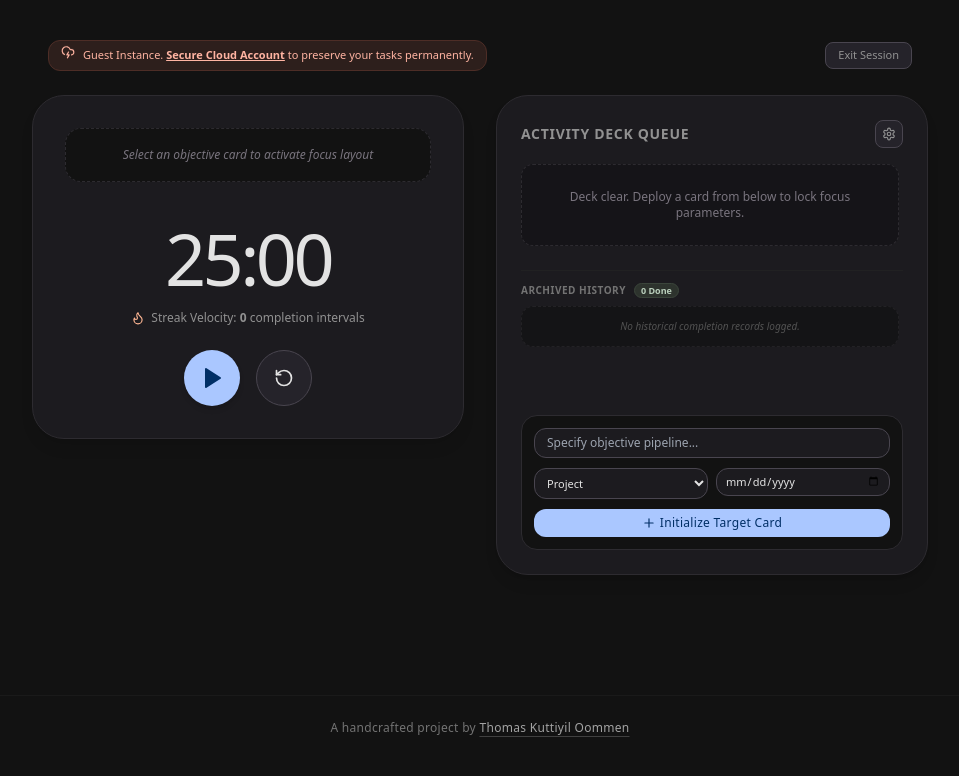
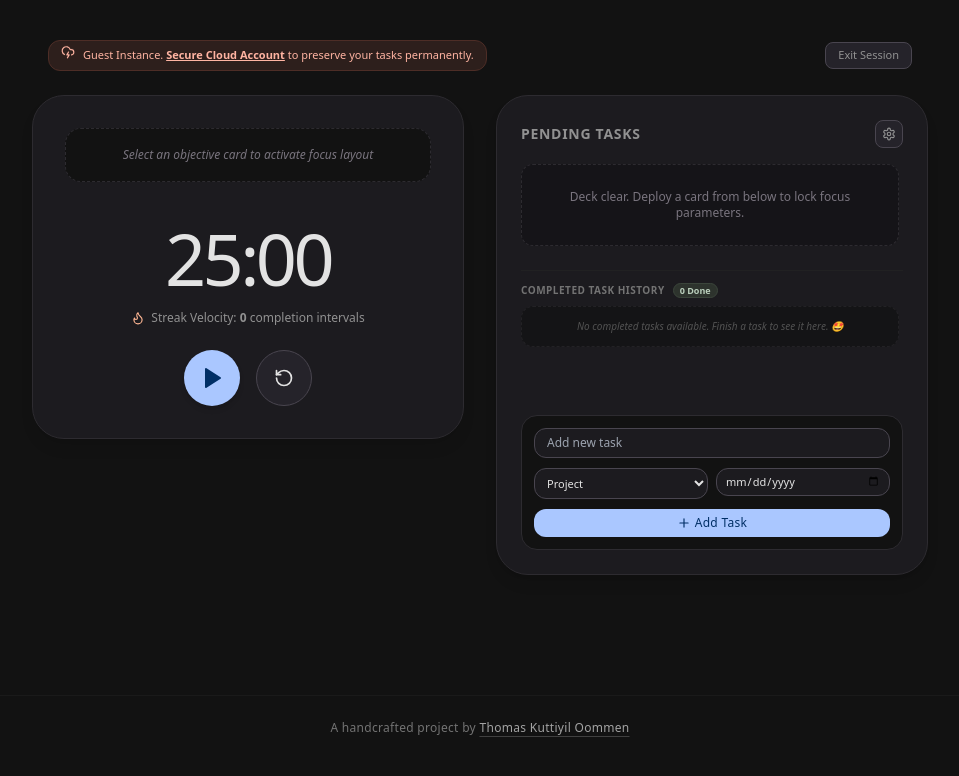
Before and after one commit to tharakanenator/timer, a React (Vite) app: page / in a window 1280 px wide. Both pictures are taken after a click on the button "Continue as Guest". Shown: the top 776 px of the page, without its empty margins (160-1119 px from the left). Built offline with nearby package versions, Linux system fonts and the light colour scheme.

Commit message:
Language updates

```diff
--- a/src/App.jsx
+++ b/src/App.jsx
@@ -458,7 +458,7 @@ export default function App() {
         <div className="bg-[#1c1b1f] border border-[#2d2b30] rounded-[32px] p-6 flex flex-col gap-4 shadow-lg min-h-[480px]">
           <div>
             <div className="flex justify-between items-center mb-4">
-              <h2 className="text-sm font-semibold tracking-wider text-[#919191] uppercase">Activity Deck Queue</h2>
+              <h2 className="text-sm font-semibold tracking-wider text-[#919191] uppercase">Pending Tasks</h2>
               <button onClick={() => setShowBucketSettings(!showBucketSettings)} className="p-1.5 rounded-lg bg-[#25232a] border border-[#49454f] text-[#919191] hover:text-[#e3e3e3] transition-colors">
                 <Settings className="h-3.5 w-3.5" />
               </button>
@@ -522,11 +522,11 @@ export default function App() {
           <div className="border-t border-neutral-800/60 pt-3 mt-2">
             <div className="flex justify-between items-center mb-2">
               <div className="flex items-center gap-2">
-                <span className="text-[10px] font-semibold tracking-wider text-neutral-500 uppercase">Archived History</span>
+                <span className="text-[10px] font-semibold tracking-wider text-neutral-500 uppercase">Completed Task History</span>
                 <span className="text-[9px] px-1.5 py-0.2 bg-[#2d332d] text-[#bacfbc] border border-[#3b453b] rounded-full font-bold">{completedTasks.length} Done</span>
               </div>
               {completedTasks.length > 0 && (
-                <button onClick={handleClearHistory} className="text-[10px] text-neutral-600 hover:text-[#ffb4a2] transition-colors underline underline-offset-2">Purge Log</button>
+                <button onClick={handleClearHistory} className="text-[10px] text-neutral-600 hover:text-[#ffb4a2] transition-colors underline underline-offset-2">Delete Completed Tasks</button>
               )}
             </div>
             <div className="space-y-1.5 max-h-[110px] overflow-y-auto pr-1">
@@ -545,7 +545,7 @@ export default function App() {
               ))}
               {completedTasks.length === 0 && (
                 <div className="text-center py-3 border border-dashed border-[#232225] rounded-xl bg-[#141416]">
-                  <p className="text-[10px] text-neutral-600 italic">No historical completion records logged.</p>
+                  <p className="text-[10px] text-neutral-600 italic">No completed tasks available. Finish a task to see it here. 🤩</p>
                 </div>
               )}
             </div>
@@ -553,7 +553,7 @@ export default function App() {
 
           {/* PERSISTENT INITIALIZATION FORM FOOTER */}
           <div className="bg-[#121212] border border-[#2d2b30] rounded-2xl p-3 mt-auto space-y-2.5">
-            <input id="new-task-text" type="text" placeholder="Specify objective pipeline..." className="w-full bg-[#1c1b1f] border border-[#49454f] rounded-xl px-3 py-1.5 text-xs text-[#e3e3e3] focus:outline-none focus:border-[#aac7ff]" />
+            <input id="new-task-text" type="text" placeholder="Add new task" className="w-full bg-[#1c1b1f] border border-[#49454f] rounded-xl px-3 py-1.5 text-xs text-[#e3e3e3] focus:outline-none focus:border-[#aac7ff]" />
             <div className="grid grid-cols-2 gap-2">
               <div>
                 <select id="new-task-bucket" className="w-full bg-[#1c1b1f] border border-[#49454f] rounded-xl px-2 py-1.5 text-[11px] text-[#e3e3e3] focus:outline-none">
@@ -577,7 +577,7 @@ export default function App() {
               }}
               className="w-full py-1.5 bg-[#aac7ff] text-[#002f66] hover:bg-[#b6c4ff] rounded-xl font-medium text-xs tracking-wide transition-all flex items-center justify-center gap-1"
             >
-              <Plus className="h-3.5 w-3.5" /> Initialize Target Card
+              <Plus className="h-3.5 w-3.5" /> Add Task
             </button>
           </div>
 
```
Also changed, not shown: public/manifest.json.
